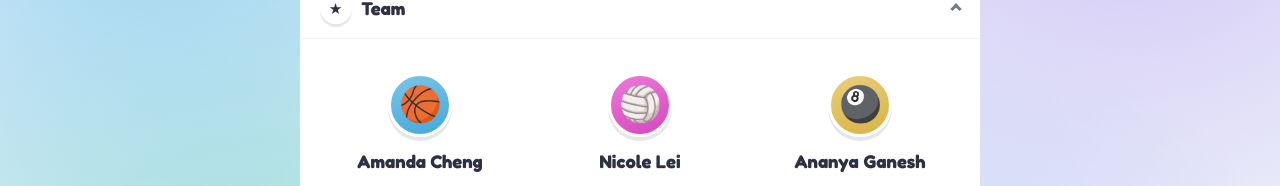
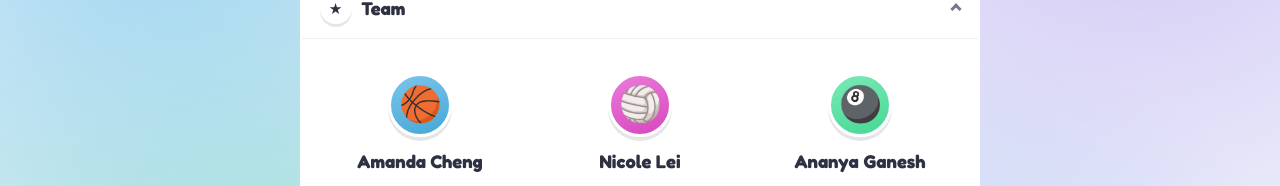
Before and after one commit to na-nan-ya/cs320-project-website-src, a website: page index.html in a window 1280 px wide. Both pictures are taken after a click on the button "Expand all". Shown: the part 273-459 px from the top of the page. Drawn offline with nearby package versions, Linux system fonts and the light colour scheme.

Commit message:
team bios complete

```diff
--- a/index.html
+++ b/index.html
@@ -48,7 +48,7 @@
           <p class="bio">Organizational and product gluer, obsessed with work plans, usually found with superglue on her fingers.</p>
         </li>
         <li class="card person">
-          <div class="avatar avatar--emoji" style="--hue: 45" aria-hidden="true">🎱</div>
+          <div class="avatar avatar--emoji" style="--hue: 152" aria-hidden="true">🎱</div>
           <h3>Ananya Ganesh</h3>
           <p class="bio">Coder and multi-tasker, leaves a trail of deflated stress balls and Twix wrappers everywhere she goes.</p>
         </li>
```
